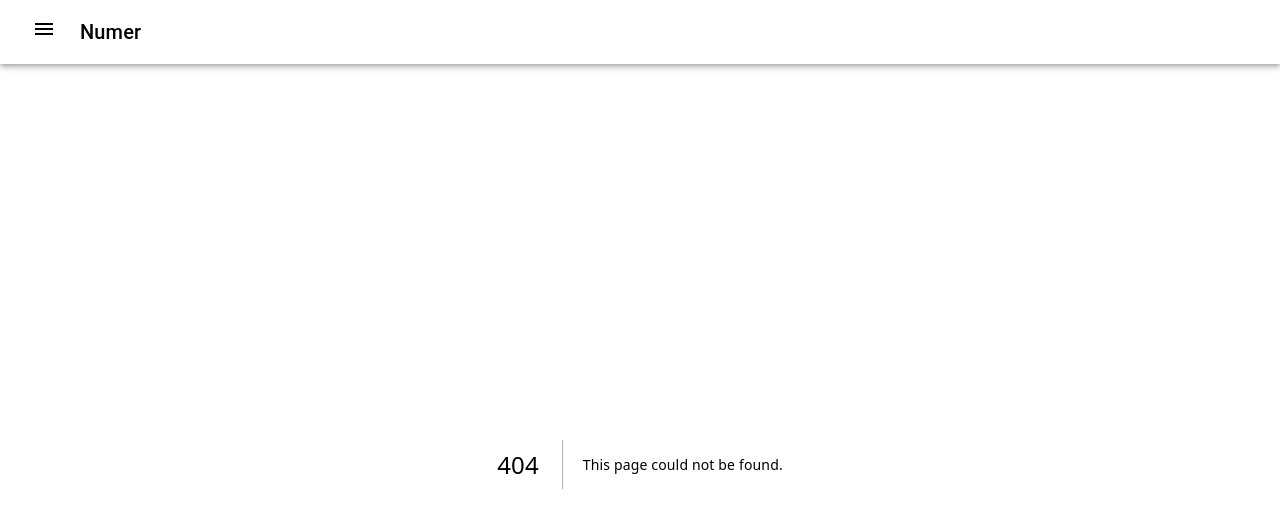
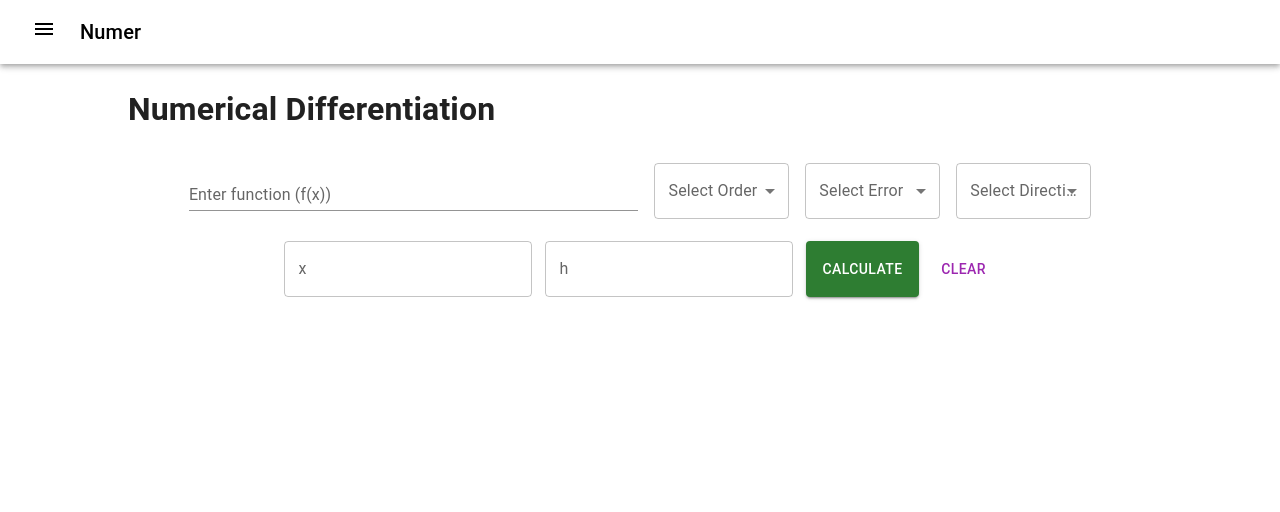
Before and after one commit to bsWiwat/numer-web, a Next.js app: page /differentiation/diff in a window 1280 px wide. Before the commit this address had no page. Shown: the top 512 px of the page. Built offline with nearby package versions, Linux system fonts and the light colour scheme.

Commit message:
add():differance

```diff
--- /dev/null
+++ b/app/differentiation/diff/diff.css
@@ -0,0 +1,32 @@
+.container {
+  max-width: 80%;
+  margin: 0 auto;
+  margin-top: 20px;
+}
+
+.input-group {
+  display: flex;
+  flex-direction: column;
+  align-items: center;
+}
+
+.guess-input {
+  display: flex;
+  gap: 5px;
+  justify-content: center;
+  margin-top: 10px;
+}
+
+.plot {
+  margin-top: 30px;
+}
+
+.result {
+  text-align: center;
+  font-size: 18px;
+  background-color: #4caf50;
+  color: #fff;
+  padding: 10px;
+  border-radius: 4px;
+  margin-top: 30px;
+}
--- /dev/null
+++ b/app/differentiation/diff/page.tsx
@@ -0,0 +1,190 @@
+"use client";
+
+import { Box, Button, MenuItem, TextField, Typography } from "@mui/material";
+import React, { useState } from "react";
+import "./diff.css";
+
+type Result = {
+  status: {
+    statusCode: number;
+    statusName: string;
+    message: string;
+  };
+  data: {
+    result: number;
+    fx: number[];
+    exactResult: number;
+    errorValue: number;
+  };
+};
+
+const orderSelected = [
+  { value: 1, label: "First" },
+  { value: 2, label: "Second" },
+  { value: 3, label: "Third" },
+  { value: 4, label: "Fourth" },
+];
+
+const errorOhSelected = [
+  { value: "h", label: "O(h)" },
+  { value: "h2", label: "O(h^2)" },
+  { value: "h4", label: "O(h^4)" },
+];
+
+const directionSelected = [
+  { value: "forward", label: "Forward" },
+  { value: "backward", label: "Backward" },
+  { value: "central", label: "Central" },
+];
+
+export default function Diff() {
+  const [functionInput, setFunctionInput] = useState("");
+  const [x, setX] = useState<number | undefined>();
+  const [h, setH] = useState<number | undefined>();
+  const [order, setOrder] = useState<number | undefined>();
+  const [errorOh, setErrorOh] = useState<string>("");
+  const [direction, setDirection] = useState<string>("");
+  const [result, setResult] = useState<number | null>(null);
+
+  const calculate = async () => {
+    const requestBody = {
+      functionExpression: functionInput,
+      x,
+      h,
+      order,
+      error: errorOh,
+      direction,
+    };
+
+    try {
+      const response = await fetch(
+        "http://localhost:5006/api/Differentiation/differentiation",
+        {
+          method: "POST",
+          headers: {
+            "Content-Type": "application/json",
+          },
+          body: JSON.stringify(requestBody),
+        }
+      );
+
+      if (!response.ok) {
+        throw new Error("Network response was not ok");
+      }
+
+      const data: Result = await response.json();
+      setResult(data.data.result);
+      console.log(data.data);
+    } catch (error) {
+      console.error("Error fetching data:", error);
+    }
+  };
+
+  const clearInputs = () => {
+    setFunctionInput("");
+    setX(undefined);
+    setH(undefined);
+    setOrder(undefined);
+    setErrorOh("");
+    setDirection("");
+    setResult(null);
+  };
+
+  return (
+    <div className="container">
+      <h1>Numerical Differentiation</h1>
+      <div className="input-group">
+        <Box
+          component="form"
+          sx={{ "& > :not(style)": { m: 1 } }}
+          noValidate
+          autoComplete="off"
+        >
+          <TextField
+            label="Enter function (f(x))"
+            placeholder="e^x"
+            multiline
+            variant="standard"
+            sx={{ m: 1, width: "50ch" }}
+            value={functionInput}
+            onChange={(e) => setFunctionInput(e.target.value)}
+          />
+          <TextField
+            select
+            label="Select Order"
+            value={order ?? ""}
+            onChange={(e) => setOrder(Number(e.target.value))}
+            sx={{ m: 0.5, width: "15ch" }}
+          >
+            {orderSelected.map((option) => (
+              <MenuItem key={option.value} value={option.value}>
+                {option.label}
+              </MenuItem>
+            ))}
+          </TextField>
+          <TextField
+            select
+            label="Select Error"
+            value={errorOh}
+            onChange={(e) => setErrorOh(e.target.value)}
+            sx={{ m: 0.5, width: "15ch" }}
+          >
+            {errorOhSelected.map((option) => (
+              <MenuItem key={option.value} value={option.value}>
+                {option.label}
+              </MenuItem>
+            ))}
+          </TextField>
+          <TextField
+            select
+            label="Select Direction"
+            value={direction}
+            onChange={(e) => setDirection(e.target.value)}
+            sx={{ m: 0.5, width: "15ch" }}
+          >
+            {directionSelected.map((option) => (
+              <MenuItem key={option.value} value={option.value}>
+                {option.label}
+              </MenuItem>
+            ))}
+          </TextField>
+        </Box>
+        <div className="guess-input">
+          <TextField
+            label="x"
+            type="number"
+            placeholder="2"
+            sx={{ m: 0.5 }}
+            value={x ?? ""}
+            onChange={(e) => setX(Number(e.target.value))}
+          />
+          <TextField
+            label="h"
+            type="number"
+            placeholder="0.25"
+            sx={{ m: 0.5 }}
+            value={h ?? ""}
+            onChange={(e) => setH(Number(e.target.value))}
+          />
+          <Button
+            variant="contained"
+            color="success"
+            sx={{ m: 0.5 }}
+            onClick={calculate}
+          >
+            Calculate
+          </Button>
+          <Button color="secondary" sx={{ m: 0.5 }} onClick={clearInputs}>
+            Clear
+          </Button>
+        </div>
+      </div>
+
+      {result !== null && (
+        <Typography variant="h6" sx={{ mt: 2, textAlign: "center" }}>
+          Result: {result}
+        </Typography>
+      )}
+    </div>
+  );
+}
```
